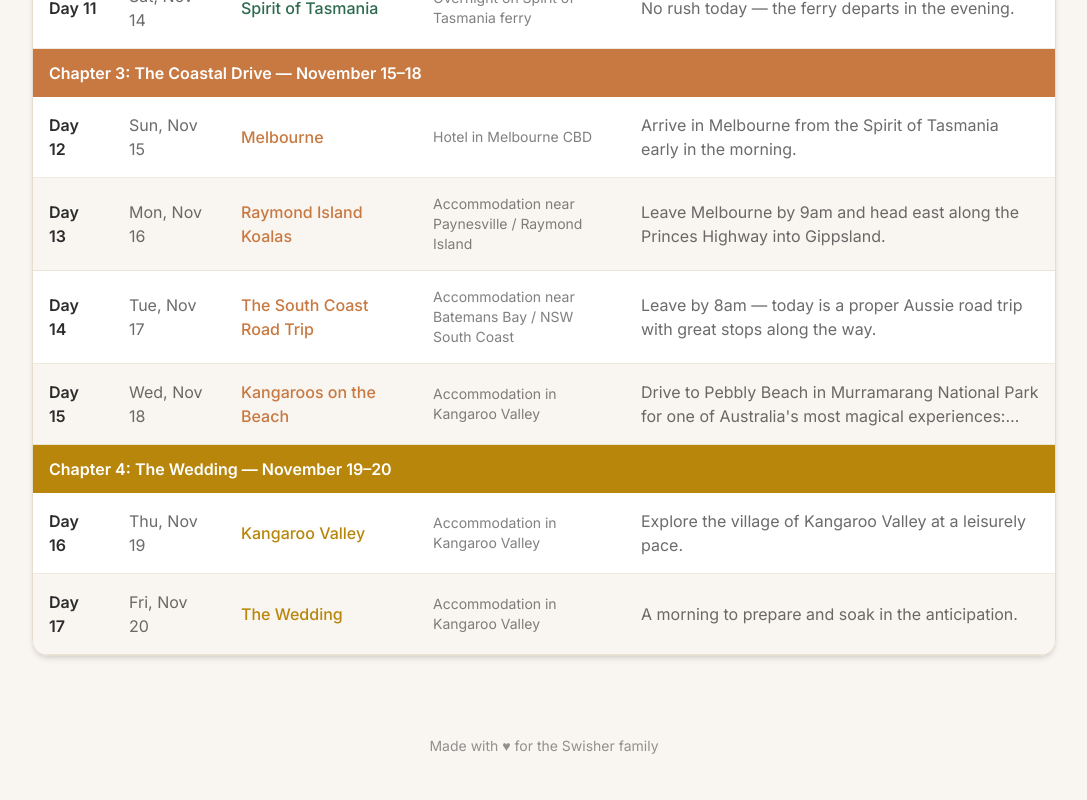
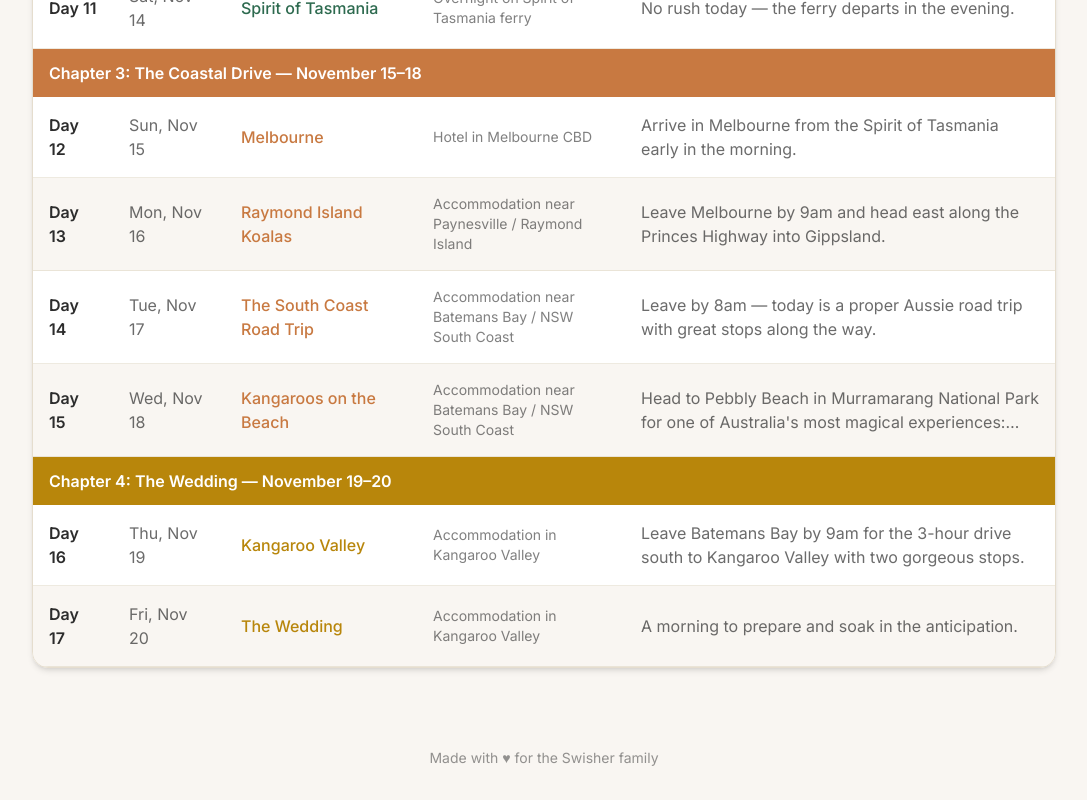
Before and after one commit to popcornAlesto33/swisher-australia, a Next.js app: page /table in a window 1280 px wide. Shown: the part 1227-2027 px from the top of the page, without its empty margins (96-1183 px from the left). Built offline with nearby package versions, Linux system fonts and the light colour scheme; a web font is replaced by a local one.

Commit message:
feat: Day 15 stays on coast, Day 16 morning drive via Jervis Bay and Berry to Kangaroo Valley

```diff
--- a/src/data/itinerary.ts
+++ b/src/data/itinerary.ts
@@ -628,14 +628,11 @@ export const trip: Trip = {
           date: "2026-11-18",
           dayNumber: 15,
           title: "Kangaroos on the Beach",
-          subtitle: "Pebbly Beach and onward to Kangaroo Valley",
-          location: { lat: -34.7369, lng: 150.5311 },
-          stops: [
-            { name: "Pebbly Beach", location: { lat: -35.615, lng: 150.29 } },
-          ],
+          subtitle: "Pebbly Beach and a relaxing evening on the NSW South Coast",
+          location: { lat: -35.615, lng: 150.29 },
           heroImage:
             "https://images.unsplash.com/photo-1593936665706-dda72782f4f3?w=1200&q=80",
-          accommodation: "Accommodation in Kangaroo Valley",
+          accommodation: "Accommodation near Batemans Bay / NSW South Coast",
           highlights: [
             {
               image: "https://images.unsplash.com/photo-1593936665706-dda72782f4f3?w=400&q=80",
@@ -655,11 +652,11 @@ export const trip: Trip = {
           ],
           activities: {
             morning:
-              "Drive to Pebbly Beach in Murramarang National Park for one of Australia's most magical experiences: wild kangaroos lounging right on the sand. The eastern grey kangaroos here are so comfortable around people that they'll sit next to you on the beach as waves roll in.",
+              "Head to Pebbly Beach in Murramarang National Park for one of Australia's most magical experiences: wild kangaroos lounging right on the sand. The eastern grey kangaroos here are so comfortable around people that they'll sit next to you on the beach as waves roll in. Take your time — this is a once-in-a-lifetime encounter.",
             afternoon:
-              "The drive from Pebbly Beach to Kangaroo Valley is about 2.5 hours. Continue the drive north and then inland, winding through the lush forests and rolling green hills of the NSW South Coast hinterland on your way to Kangaroo Valley.",
+              "Explore more of the Murramarang coastline. The beaches here are pristine and uncrowded — perfect for a leisurely walk along the shore with the eucalyptus forest right behind you. Head back to the Batemans Bay area to relax.",
             evening:
-              "Arrive in Kangaroo Valley, a stunningly beautiful village nestled between towering sandstone escarpments. The setting is lush, peaceful, and the perfect place to prepare for the days ahead.",
+              "A well-earned rest day on the coast. Enjoy a seafood dinner in Batemans Bay and an early night — tomorrow you'll drive inland to Kangaroo Valley for the wedding celebrations.",
           },
           funFacts: [
             "Pebbly Beach kangaroos are so used to humans they'll sit right next to you on the sand — it's one of Australia's most photographed wildlife encounters.",
@@ -687,11 +684,15 @@ export const trip: Trip = {
           date: "2026-11-19",
           dayNumber: 16,
           title: "Kangaroo Valley",
-          subtitle: "Waterfalls, village charm, and calm before the celebration",
+          subtitle: "Jervis Bay's white sand, Berry village, and calm before the celebration",
           location: { lat: -34.7369, lng: 150.5311 },
           heroImage:
             "https://images.unsplash.com/photo-1602459762288-391c238ba147?w=1200&q=80",
           accommodation: "Accommodation in Kangaroo Valley",
+          stops: [
+            { name: "Huskisson / Jervis Bay", location: { lat: -35.0388, lng: 150.6720 } },
+            { name: "Berry", location: { lat: -34.7750, lng: 150.6994 } },
+          ],
           highlights: [
             {
               image: "https://images.unsplash.com/photo-1602459762288-391c238ba147?w=400&q=80",
@@ -711,11 +712,11 @@ export const trip: Trip = {
           ],
           activities: {
             morning:
-              "Explore the village of Kangaroo Valley at a leisurely pace. Browse the local shops, visit the historic Hampden Bridge (one of the last surviving wooden suspension bridges in Australia), and enjoy a flat white at a local café.",
+              "Leave Batemans Bay by 9am for the 3-hour drive south to Kangaroo Valley with two gorgeous stops. First, detour east to Huskisson and Jervis Bay — walk along Hyams Beach, which holds the Guinness World Record for the whitest sand on Earth. The turquoise water and blinding white sand are absolutely jaw-dropping. Grab a coffee in the laid-back coastal town of Huskisson.",
             afternoon:
-              "Drive to Fitzroy Falls, a spectacular waterfall that plunges 81 metres into the valley below. Walk along the rim trail for multiple viewpoints and enjoy the rainforest atmosphere of Morton National Park.",
+              "Continue 30 minutes south to Berry, one of the prettiest villages in NSW. Stop at the legendary Berry Donut Van (a local institution since the 1940s) and stroll the main street lined with antique shops and cafés. From Berry, it's just 20 minutes inland through winding green hills to Kangaroo Valley. Visit Fitzroy Falls, a spectacular waterfall that plunges 81 metres into the rainforest below.",
             evening:
-              "A relaxed evening to rest and reflect on the incredible journey so far. Tomorrow is the reason you travelled halfway around the world.",
+              "Settle in to Kangaroo Valley and walk across the historic Hampden Bridge. A relaxed evening to rest and reflect on the incredible journey so far. Tomorrow is the reason you travelled halfway around the world.",
           },
           funFacts: [
             "Fitzroy Falls drops 81 metres — taller than Niagara Falls, which drops 51 metres on the American side.",
```
